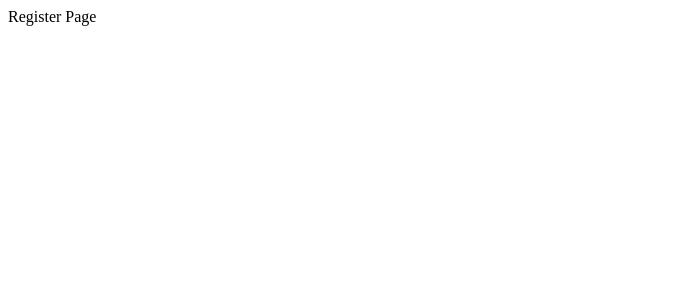
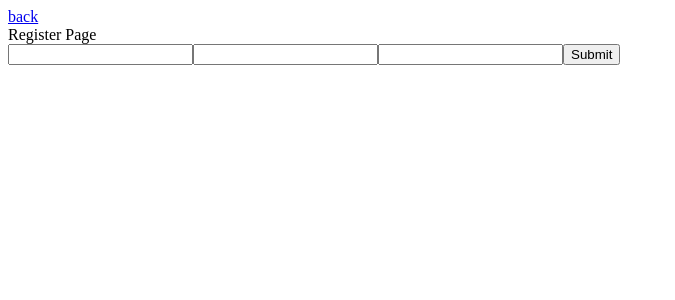
Before and after one commit to Sneh674/practice-projects, a React (Vite) app in the folder books-client/: page /register in a window 1280 px wide. Shown: the top 300 px of the page, without its empty margins (0-675 px from the left). Built offline with nearby package versions, Linux system fonts and the light colour scheme.

Commit message:
add login and register pages

```diff
--- a/books-client/src/App.jsx
+++ b/books-client/src/App.jsx
@@ -5,6 +5,7 @@ import { createBrowserRouter, RouterProvider, Link } from 'react-router-dom';
 import Home from './components/Home';
 import Login from './components/user/Login';
 import Register from './components/user/Register';
+import Allbooks from './components/book/Allbooks';
 
 function AppContent() {
   const [count, setCount] = useState(0);
@@ -52,6 +53,10 @@ function App() {
       path: '/register',
       element: <Register />,
     },
+    {
+      path: "/allbooks",
+      element: <Allbooks />
+    }
   ]);
 
   return <RouterProvider router={router} />;
--- a/books-client/src/components/Home.jsx
+++ b/books-client/src/components/Home.jsx
@@ -1,11 +1,12 @@
 import React from 'react'
-import {createBrowserRouter} from 'react-router-dom'
+import {Link} from 'react-router-dom'
 
 const Home = () => {
   return (
     <div>
-      <a href="/login">Login</a>
-      <a href="/register">Register</a>
+      <Link to="/login">Login</Link>
+      <br />
+      <Link to="/register">Register</Link>
     </div>
   )
 }
--- /dev/null
+++ b/books-client/src/components/book/Allbooks.jsx
@@ -0,0 +1,11 @@
+import React from 'react'
+
+const Allbooks = () => {
+  return (
+    <div>
+      <div>All books</div>
+    </div>
+  )
+}
+
+export default Allbooks
--- a/books-client/src/components/user/Login.jsx
+++ b/books-client/src/components/user/Login.jsx
@@ -1,11 +1,43 @@
-import React from 'react'
+import {useState} from 'react'
+import { Link, useNavigate } from 'react-router-dom'
+import axios from 'axios'
 
 const Login = () => {
+  const navigate = useNavigate();
+  const [formData, setFormData] = useState({
+    email: '',
+    password: '',
+  });
+
+  const handleChange=(e)=>{
+    const {name, value}=e.target;
+    setFormData((prevData) => ({
+      ...prevData,
+      [name]: value,
+    }));
+  }
+  const handleSubmit=async(e)=>{
+    e.preventDefault();
+    try {
+      const response = await axios.post('http://localhost:4000/api/users/login', formData);
+      console.log('Login successful:', response.data);
+      navigate('/allbooks')
+    } catch (error) {
+      console.error('Error during Login:', error.response?.data || error.message);
+      alert('Login failed!');
+    }
+  }
   return (
     <div>
-        <div>Login Page</div>
+      <Link to="/next">back</Link>
+      <div>Login Page</div>
+      <form onSubmit={handleSubmit}>
+        <input type="email" name="email" id="" onChange={handleChange} />
+        <input type="text" name="password" id="" onChange={handleChange} />
+        <input type="submit" value="Submit" />
+      </form>
     </div>
-  )
+  );
 }
 
 export default Login
--- a/books-client/src/components/user/Register.jsx
+++ b/books-client/src/components/user/Register.jsx
@@ -1,11 +1,45 @@
-import React from 'react'
+import {useState} from 'react'
+import { Link, useNavigate } from 'react-router-dom'
+import axios from 'axios';
 
 const Register = () => {
+  const navigate = useNavigate();
+  const [formData, setFormData] = useState({
+    name: '',
+    email: '',
+    password: '',
+  });
+
+  const handleChange=(e)=>{
+    const {name, value}=e.target;
+    setFormData((prevData) => ({
+      ...prevData,
+      [name]: value,
+    }));
+  }
+  const handleSubmit=async(e)=>{
+    e.preventDefault();
+    try {
+      const response = await axios.post('http://localhost:4000/api/users/register', formData);
+      console.log('Registration successful:', response.data);
+      navigate('/allbooks')
+    } catch (error) {
+      console.error('Error during registration:', error.response?.data || error.message);
+      alert('Registration failed!');
+    }
+  }
   return (
     <div>
+      <Link to="/next">back</Link>
       <div>Register Page</div>
+      <form onSubmit={handleSubmit}>
+        <input type="text" name="name" id="" onChange={handleChange} />
+        <input type="email" name="email" id="" onChange={handleChange} />
+        <input type="text" name="password" id="" onChange={handleChange} />
+        <input type="submit" value="Submit" />
+      </form>
     </div>
-  )
+  );
 }
 
 export default Register
```
